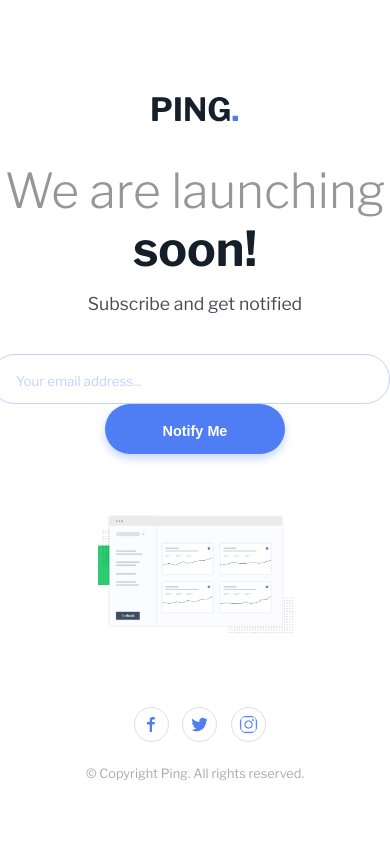
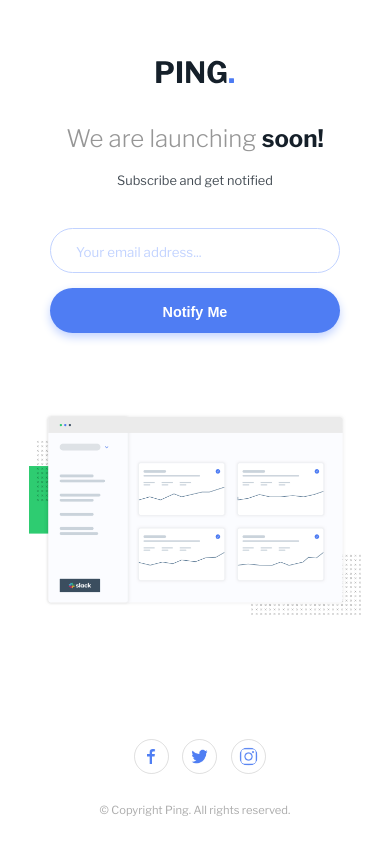
Before and after one commit to Cyrilebl/ping-coming-soon, a plain HTML site: page index.html in a window 390 px wide. Shown: the part 110-964 px from the top of the page. Drawn offline with nearby package versions, Linux system fonts and the light colour scheme.

Commit message:
responsive

```diff
--- a/assets/css/style.css
+++ b/assets/css/style.css
@@ -88,7 +88,6 @@ form {
   font-size: 0.9em;
   box-shadow: 0px 4px 10px var(--PaleBlue);
   cursor: pointer;
-  transition: ease;
 }
 
 .input-container button:active {
@@ -129,7 +128,7 @@ footer img {
   border-radius: 30px;
   width: 35px;
   margin-top: 70px;
-  margin-bottom: 20px;
+  margin-bottom: 25px;
 }
 
 footer a img:hover {
@@ -141,3 +140,71 @@ footer p {
   font-size: 0.8em;
   opacity: 0.8;
 }
+
+@media screen and (max-width: 900px) {
+  /* Logo */
+
+  .logo {
+    width: 20%;
+  }
+
+  /* Main text */
+
+  .text h1 {
+    font-size: 1.5em;
+    margin-bottom: 20px;
+  }
+
+  .text p {
+    font-size: 0.8em;
+  }
+
+  /* E-mail input */
+
+  form {
+    margin-bottom: 70px;
+  }
+
+  .input-container {
+    display: flex;
+    flex-direction: column;
+    align-items: center;
+    gap: 15px;
+  }
+  .input-container input {
+    width: 290px;
+    height: 45px;
+    margin-right: 0px;
+  }
+
+  .input-container button {
+    width: 290px;
+    height: 45px;
+  }
+
+  .error {
+    text-align: center;
+    margin-left: 0px;
+  }
+
+  .valid {
+    text-align: center;
+    margin-left: 0px;
+  }
+
+  /* Image */
+
+  .dashboard img {
+    width: 85%;
+  }
+
+  /* Footer */
+
+  footer img {
+    margin-top: 120px;
+  }
+
+  footer p {
+    font-size: 0.7em;
+  }
+}
```
